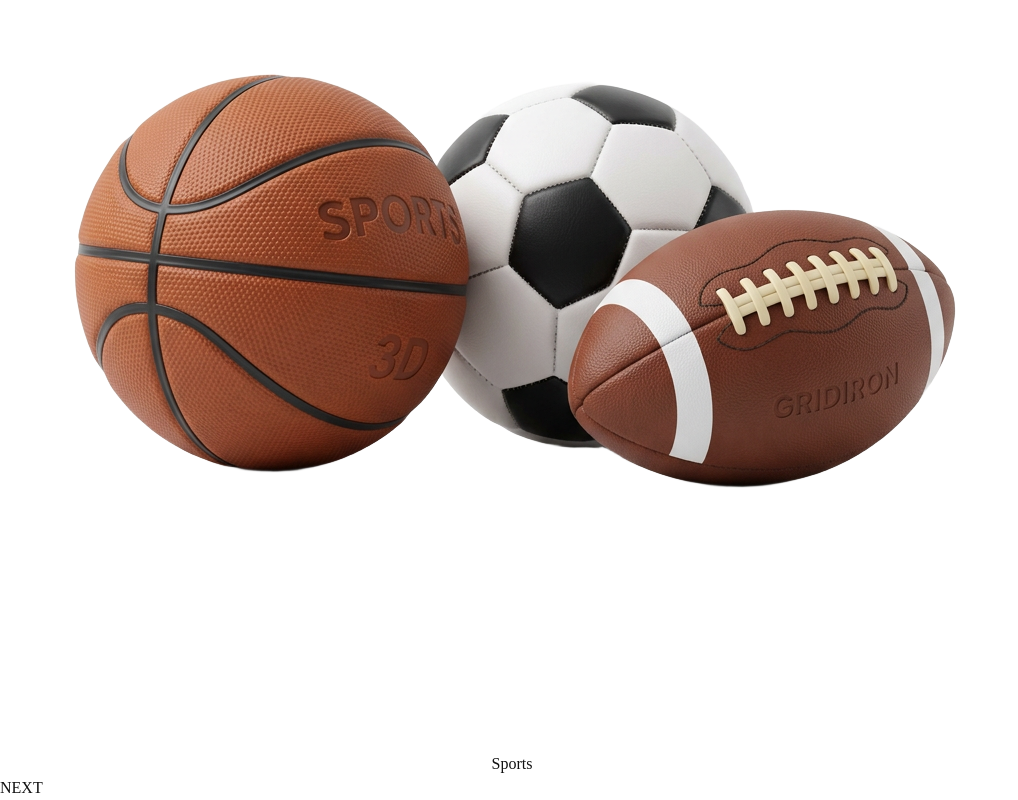
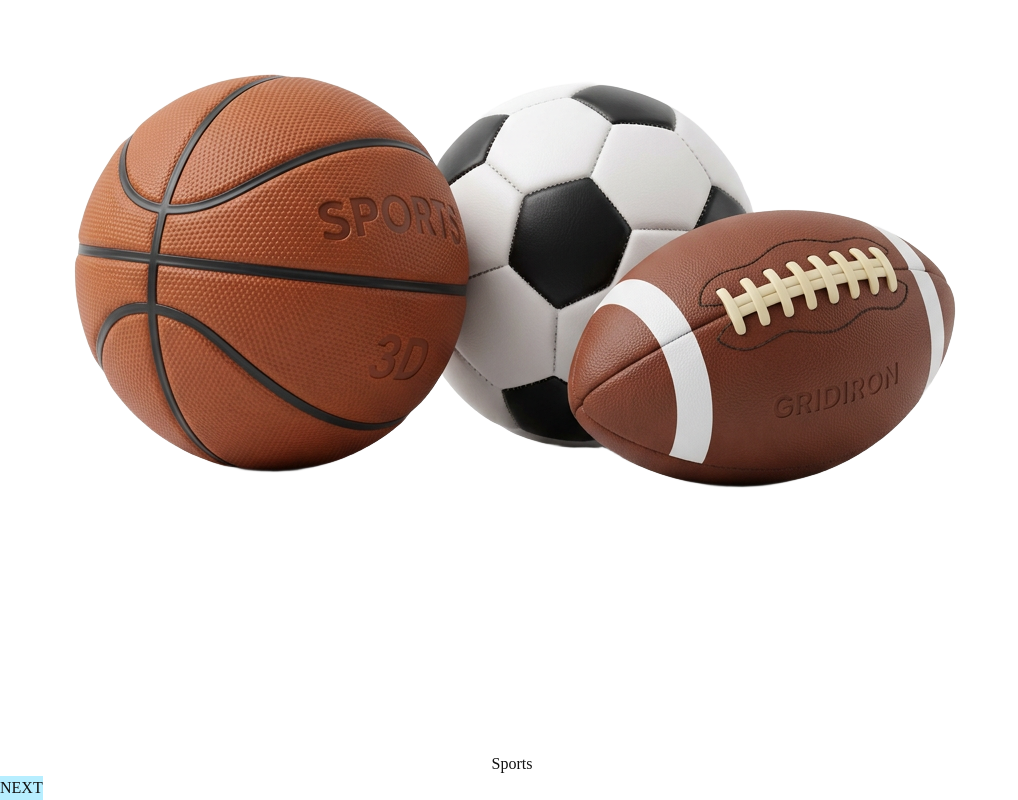
Before and after one commit to carlbrutanananadelewski/upstep-quiz-clone, a React (Vite) app: page / in a window 1280 px wide. Shown: the part 2589-3389 px from the top of the page, without its empty margins (0-1018 px from the left). Built offline with nearby package versions, Linux system fonts and the light colour scheme.

Commit message:
Render cyan NEXT state reliably

```diff
--- a/src/components/Quiz.tsx
+++ b/src/components/Quiz.tsx
@@ -205,11 +205,16 @@ export function Quiz() {
           <button
             onClick={handleNext}
             disabled={!stepInfo.hasAnswer}
+            style={{
+              backgroundColor: stepInfo.hasAnswer
+                ? '#7ce0ff'
+                : 'rgba(124, 224, 255, 0.55)',
+            }}
             className={`
               w-full md:w-[240px] py-4 rounded-lg text-lg font-bold tracking-wide transition-all
               ${stepInfo.hasAnswer
-                ? 'bg-brand-cyan text-white hover:bg-brand-cyan-hover hover:shadow-lg transform hover:-translate-y-0.5'
-                : 'bg-brand-cyan text-white opacity-50 cursor-not-allowed'}
+                ? 'text-white hover:shadow-lg transform hover:-translate-y-0.5'
+                : 'text-white cursor-not-allowed'}
             `}
           >
             NEXT
```
